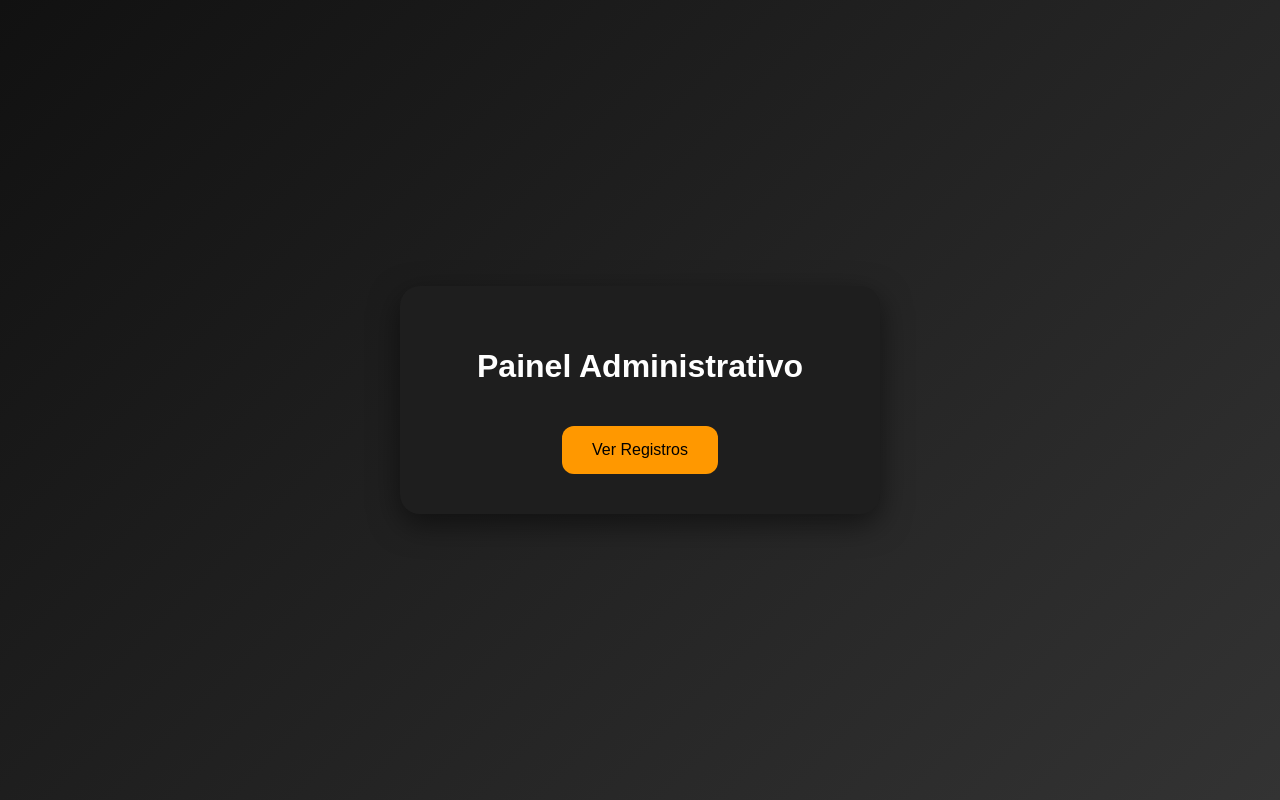
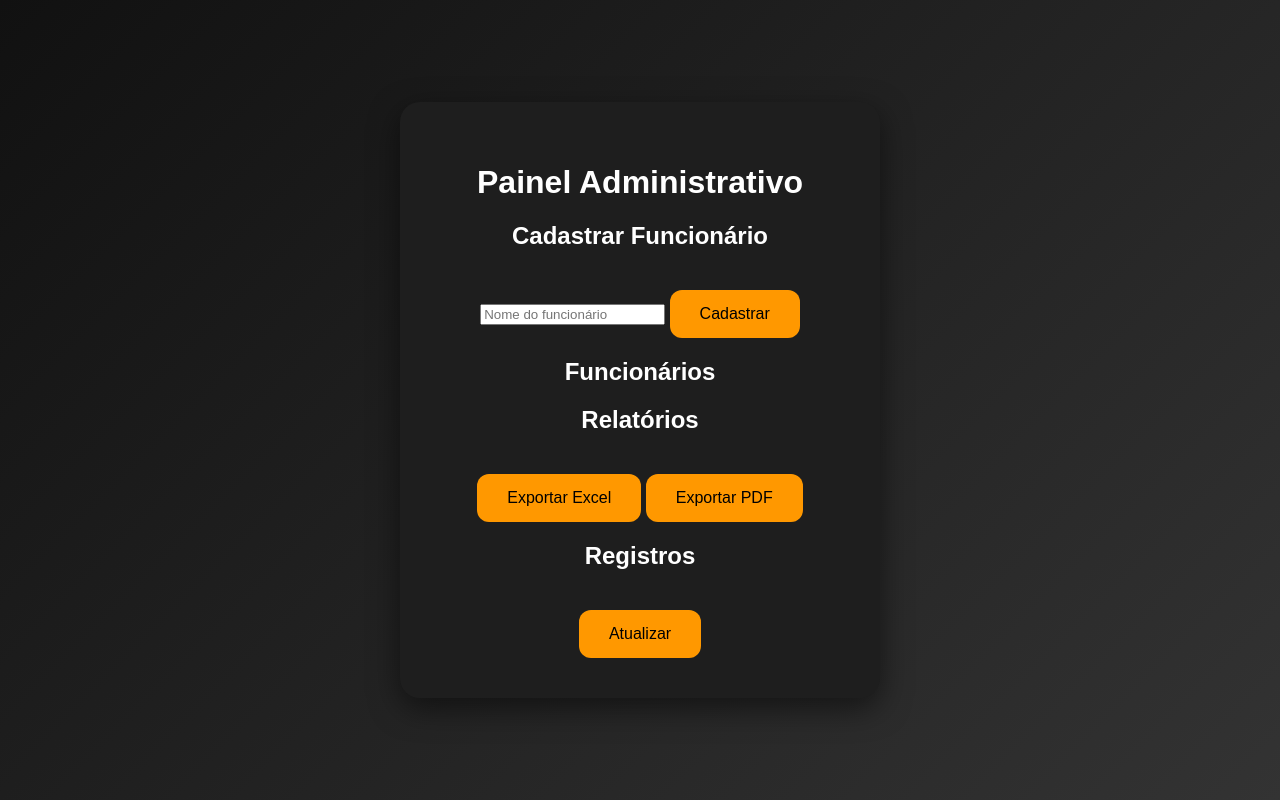
Before and after one commit to 33angst/bate-ponto-dashaus, a website: page public/admin.html in a window 1280 px wide. Drawn offline with Linux system fonts and the light colour scheme; no server answers.

Commit message:
Update admin.html

```diff
--- a/public/admin.html
+++ b/public/admin.html
@@ -3,36 +3,75 @@
 <head>
 <meta charset="UTF-8">
 <meta name="viewport" content="width=device-width, initial-scale=1.0">
-<title>Painel Admin - Das Haus</title>
+<title>Painel Admin</title>
 <link rel="stylesheet" href="style.css">
 </head>
 <body>
 
 <div class="container">
   <h1>Painel Administrativo</h1>
-  <button onclick="verRegistros()">Ver Registros</button>
-  <div id="lista"></div>
+
+  <h2>Cadastrar Funcionário</h2>
+  <input type="text" id="nome" placeholder="Nome do funcionário">
+  <button onclick="cadastrar()">Cadastrar</button>
+
+  <h2>Funcionários</h2>
+  <div id="listaFuncionarios"></div>
+
+  <h2>Relatórios</h2>
+  <button onclick="window.location='/exportar-excel'">Exportar Excel</button>
+  <button onclick="window.location='/exportar-pdf'">Exportar PDF</button>
+
+  <h2>Registros</h2>
+  <button onclick="verRegistros()">Atualizar</button>
+  <div id="registros"></div>
 </div>
 
 <script>
-async function verRegistros() {
-  const response = await fetch("/registros");
-  const data = await response.json();
+async function cadastrar() {
+  const nome = document.getElementById("nome").value;
 
-  const lista = document.getElementById("lista");
+  await fetch("/funcionarios", {
+    method: "POST",
+    headers: { "Content-Type": "application/json" },
+    body: JSON.stringify({ nome })
+  });
+
+  document.getElementById("nome").value = "";
+  carregarFuncionarios();
+}
+
+async function carregarFuncionarios() {
+  const res = await fetch("/funcionarios");
+  const data = await res.json();
+
+  const lista = document.getElementById("listaFuncionarios");
   lista.innerHTML = "";
 
+  data.forEach(f => {
+    lista.innerHTML += `<p>${f.nome}</p>`;
+  });
+}
+
+async function verRegistros() {
+  const res = await fetch("/registros");
+  const data = await res.json();
+
+  const div = document.getElementById("registros");
+  div.innerHTML = "";
+
   data.forEach(r => {
-    lista.innerHTML += `
+    div.innerHTML += `
       <p>
-        ${r.data}<br>
-        Lat: ${r.latitude}<br>
-        Long: ${r.longitude}
+        <strong>${r.nome}</strong><br>
+        ${new Date(r.data).toLocaleString()}
       </p>
       <hr>
     `;
   });
 }
+
+carregarFuncionarios();
 </script>
 
 </body>
```
